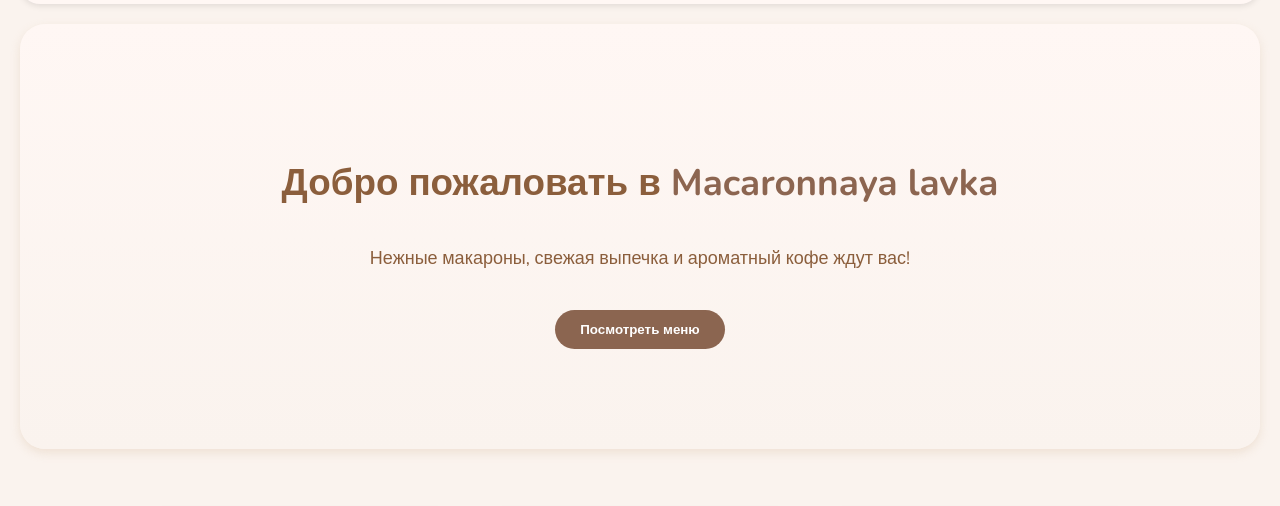
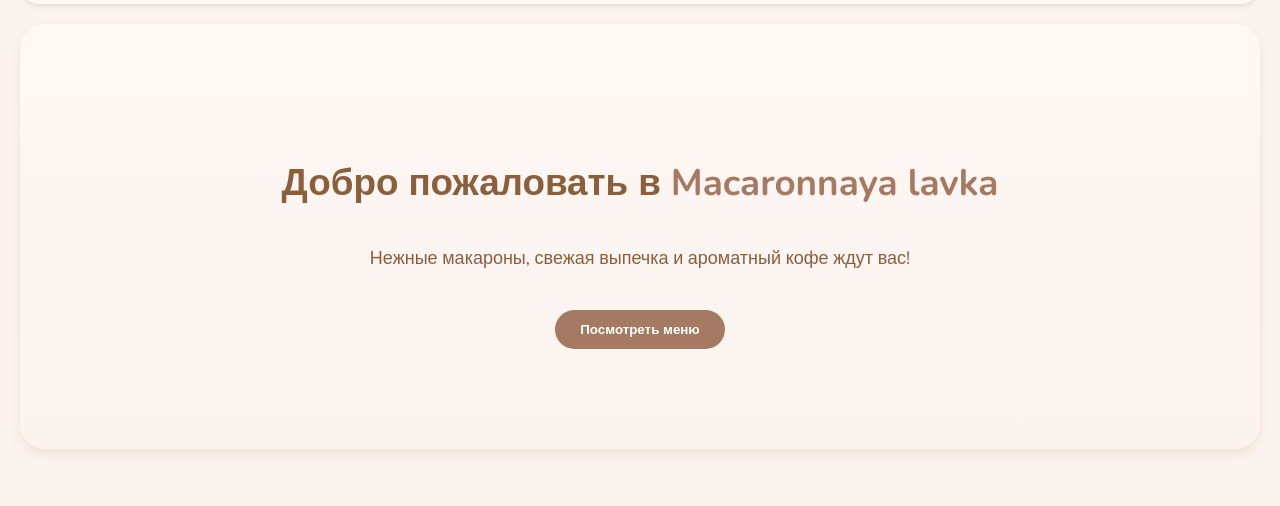
Before and after one commit to tolendievamarzhan-pixel/macaronnayalavka, a plain HTML site: page index.html in a window 1280 px wide. Shown: the part 104-610 px from the top of the page. Drawn offline with nearby package versions, Linux system fonts and the light colour scheme.

Commit message:
Add files via upload

```diff
--- a/style.css
+++ b/style.css
@@ -1,9 +1,9 @@
 :root {
   --bg: #FAF3EE;
   --card: #FFF7F4;
-  --primary:  #8b644ffd;
+  --primary:  #a57961fd;
   --accent: #8B5E3C;
-  --hover: #8b644ffd;
+  --hover: #a57c65fd;
 }
 
 body {
```
